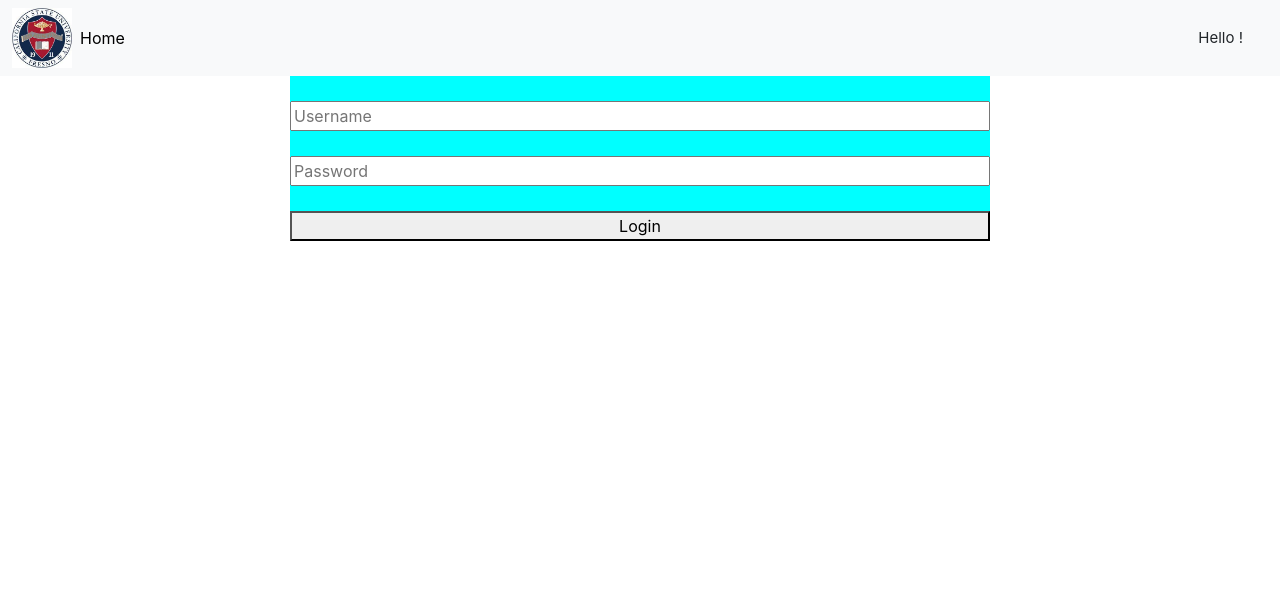
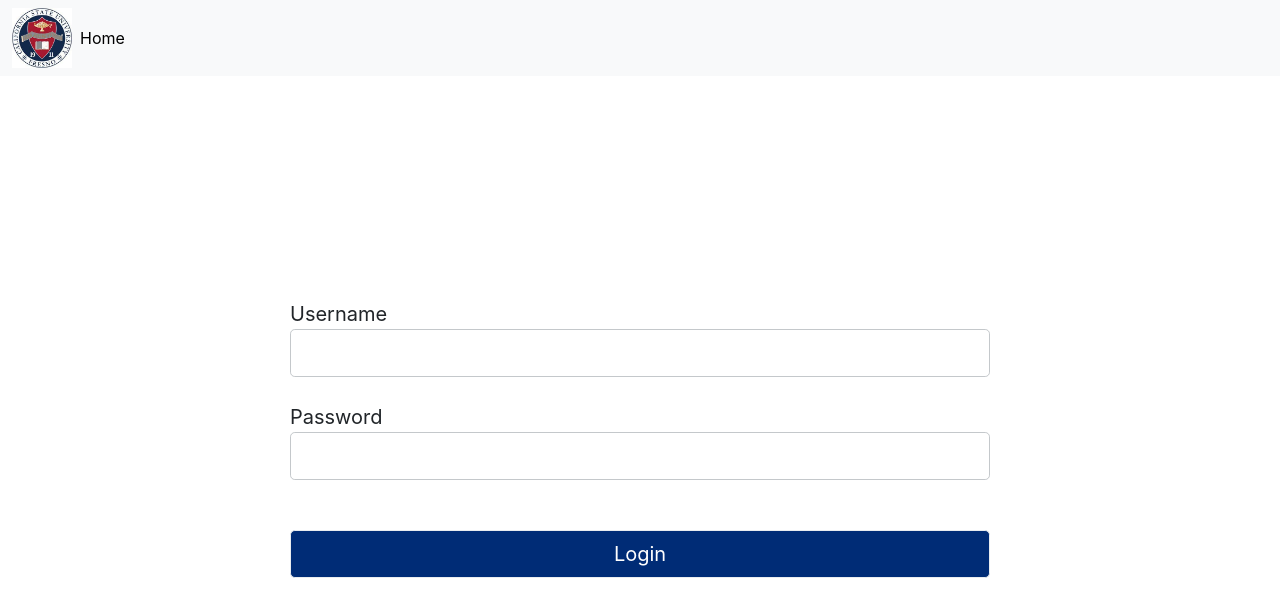
Before and after one commit to OmNai442003/Permission-Number-System-Improved---UX-Based, a React (Create React App) app: page / in a window 1280 px wide. Shown: the top 616 px of the page. Built offline with nearby package versions, Linux system fonts and the light colour scheme.

Commit message:
Ui changes and navbar changes

```diff
--- a/src/components/Navbar/Navbar.js
+++ b/src/components/Navbar/Navbar.js
@@ -18,7 +18,7 @@ function Navbar({name, stid}) {
           </ul>
           {/* Details */}
           <div className='studentDetails'>
-            <div className='greetings'>Hello {name} !</div>
+            <div className='greetings'> {name ? `Hello ${name} !` : ''} </div>
             <div className='stid'>{stid}</div>
           </div>
         </div>
--- a/src/index.css
+++ b/src/index.css
@@ -5,6 +5,8 @@ body {
     sans-serif;
   -webkit-font-smoothing: antialiased;
   -moz-osx-font-smoothing: grayscale;
+  height: 100%;
+  padding: 0;
 }
 
 code {
--- a/src/screens/NewLogin/Login.js
+++ b/src/screens/NewLogin/Login.js
@@ -28,21 +28,29 @@ const Login = () => {
             <div className='Navbar'>
                 <Navbar />
             </div>
-<form className='userForm' onSubmit={handleSubmit}>
+            <div className='form'>
+                <form onSubmit={handleSubmit}>
+                    <div className='usernameArea'>
+                        <div className='commonClass'>Username</div>
                         <input
+                            className='genralInput commonClass border border-secondary-subtle'
                             type="text"
-                placeholder="Username"
                             value={username}
                             onChange={(e) => setUsername(e.target.value)}
                         />
+                    </div>
+                    <div className='passwordArea'>
+                    <div className='commonClass'>Password</div>
                         <input
+                            className='genralInput commonClass border border-secondary-subtle'
                             type="password"
-                placeholder="Password"
                             value={password}
                             onChange={(e) => setPassword(e.target.value)}
                         />
-            <button type="submit">Login</button>
+                    </div>
+                    <button className='genralInput commonClass border border-light-subtle' type="submit">Login</button>
                 </form>
+            </div>
         </div>
     );
 };
--- a/src/screens/NewLogin/loginStyle.css
+++ b/src/screens/NewLogin/loginStyle.css
@@ -1,17 +1,34 @@
-.userForm{
-    margin: auto;
-    width: 700px;
+.form {
     display: flex;
-    flex-direction: column;
-    background-color: aqua;
+    align-items: center;
+    justify-content: center;
+    height: calc(100vh - 76px);
 }
 
-input{
-    width: 700px;
-    margin-top: 25px;
+.commonClass {
+    font-size: 1.25rem;
 }
 
-button{
-    margin-top: 25px;
+.genralInput {
+    padding: 0.5rem 1rem;
+    line-height: 1.5;
+    border-radius: 0.3rem;
     width: 700px;
 }
+
+button {
+    background-color: #002c76;
+    color: #fff;
+}
+
+button:hover {
+    background-color: #c41230;
+}
+
+.passwordArea{
+    margin: 25px 0px 50px 0px;
+}
+
+input[type=text]:focus{
+    outline: 1px solid #002c76;
+  }
```
Lines whose indentation alone changed are shown as unchanged.
